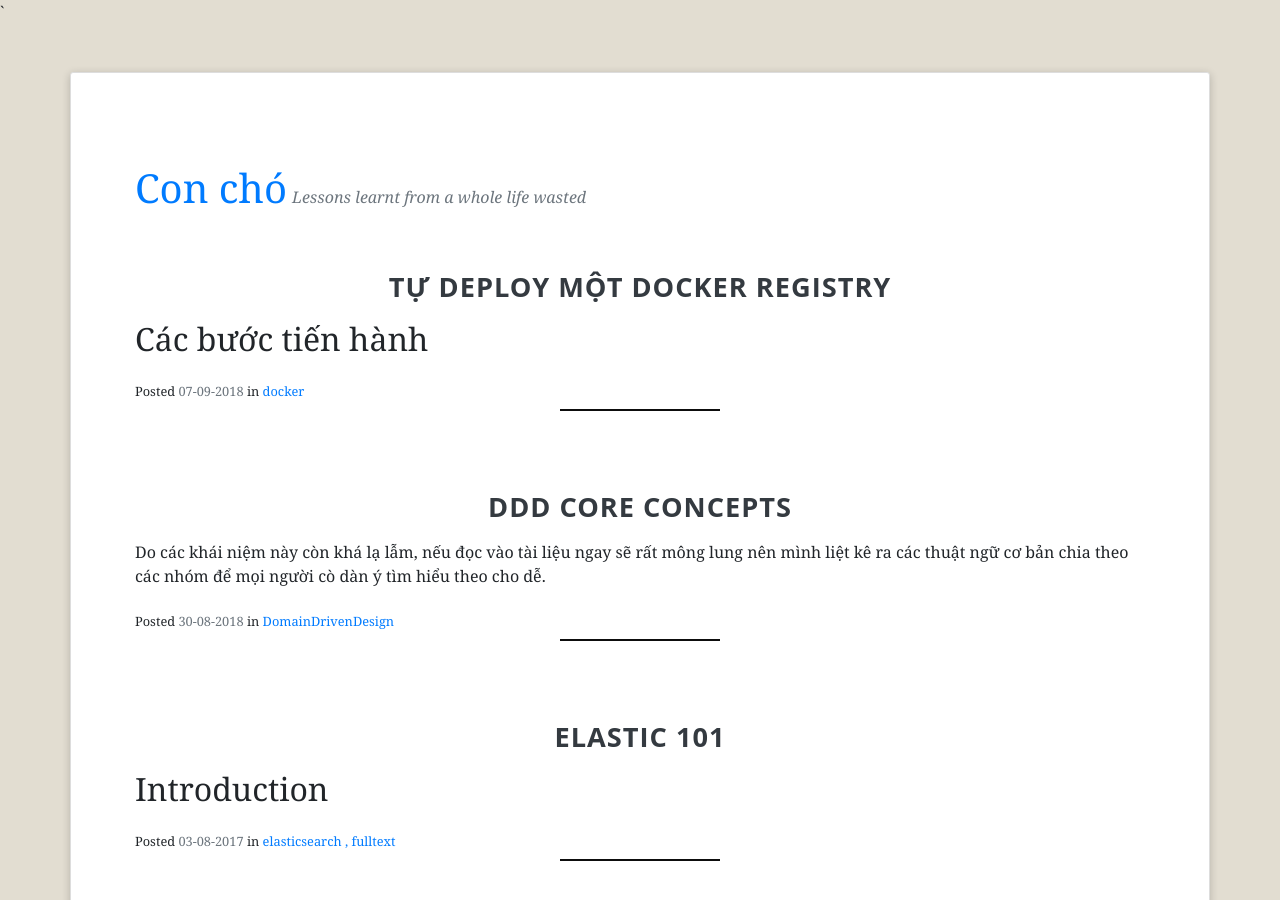
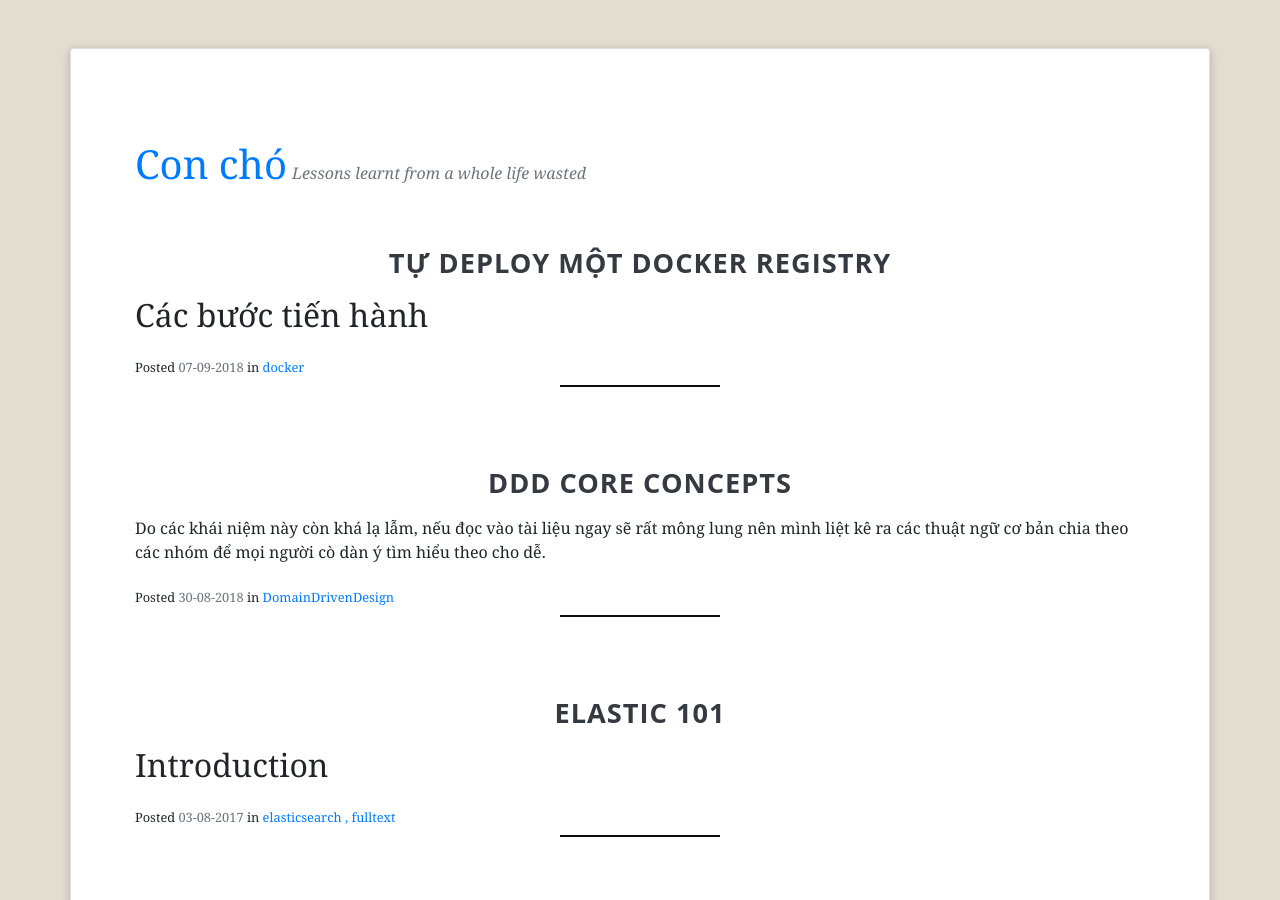
Before and after one commit to mahpah/mahpah.github.io, a Jekyll site: the page built from index.html, in a window 1280 px wide and 900 px high. Built offline with Jekyll 4.4.1, drawn with Linux system fonts in a browser that asks for light colours; the list of posts is cut into pages by our own code.

Commit message:
remove misquote

```diff
--- a/_includes/tagman.html
+++ b/_includes/tagman.html
@@ -1,3 +1,5 @@
 <!-- Google Tag Manager (noscript) -->
-<noscript><iframe src="https://www.googletagmanager.com/ns.html?id=GTM-P554SL" height="0" width="0" style="display:none;visibility:hidden"></iframe></noscript>
+<noscript>
+  <iframe src="https://www.googletagmanager.com/ns.html?id=GTM-P554SL" height="0" width="0" style="display:none;visibility:hidden"></iframe>
+</noscript>
 <!-- End Google Tag Manager (noscript) -->
--- a/_layouts/default.html
+++ b/_layouts/default.html
@@ -5,7 +5,7 @@
     <link rel="stylesheet" href="">
   </head>
   <body>
-    {%include tagman.html%}`
+    {%include tagman.html%}
     <div class="container page-wrapper">
       <section class="page-header">
         <a href="/">
--- a/_layouts/post.html
+++ b/_layouts/post.html
@@ -6,7 +6,7 @@
 </head>
 
 <body>
-  {%include tagman.html%}`
+  {%include tagman.html%}
   <div class="container page-wrapper">
     <section class="page-header">
       <a href="/">
```
